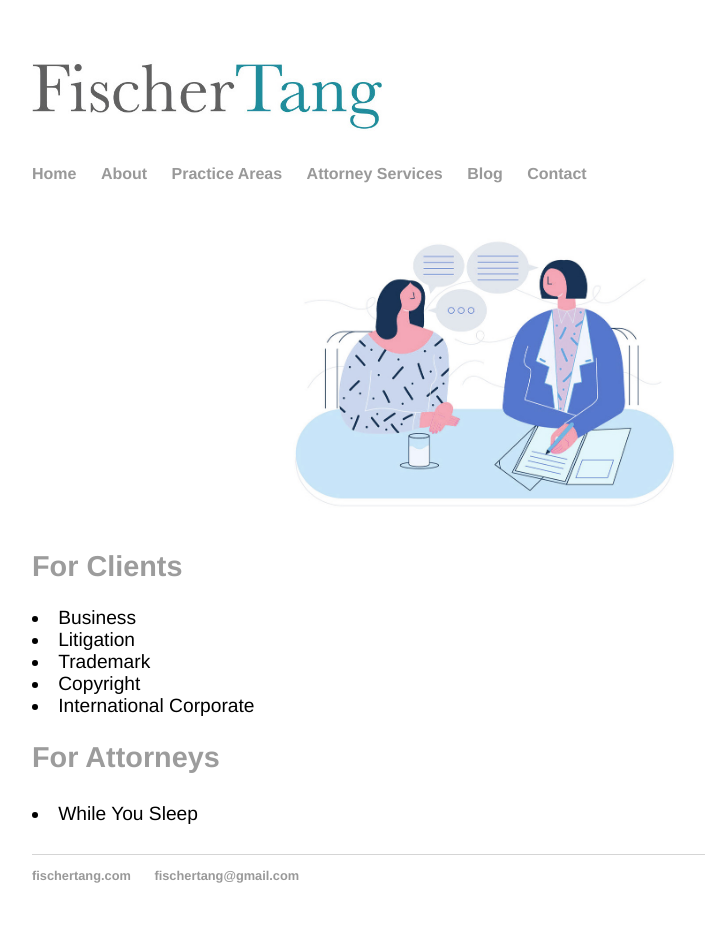
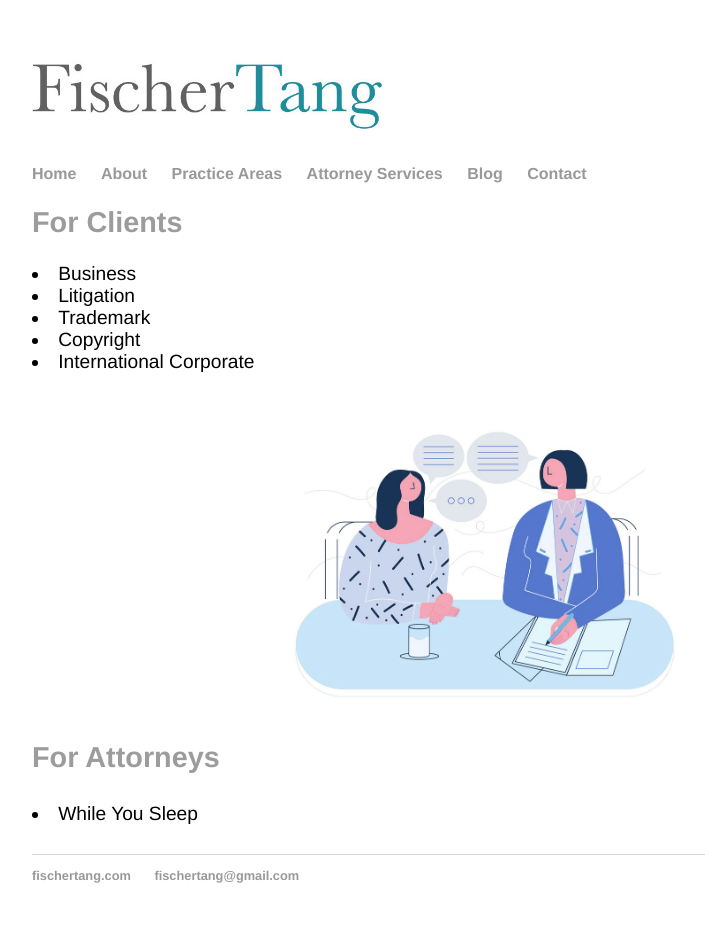
Before and after one commit to fischertang/fischertang.github.io, a Jekyll site: the page built from practiceareas/index.html, in a window 1280 px wide. Shown: the whole page, without its empty margins (160-865 px from the left). Built offline with Jekyll 4.4.1, drawn with Linux system fonts in a browser that asks for light colours.

Commit message:
Update index.html

```diff
--- a/practiceareas/index.html
+++ b/practiceareas/index.html
@@ -4,7 +4,7 @@ title: About Fischer Tang
 ---
 <div class="blurb">
 
-<p align=center><img src="http://fischertang.github.io/images/clientsplash.jpg" width=400px>
+
   <h2>For Clients</h2>
 <h3>
 <li>Business
@@ -14,7 +14,7 @@ title: About Fischer Tang
 <li>International Corporate
 
 </h3>
-
+<p align=center><img src="http://fischertang.github.io/images/clientsplash.jpg" width=400px>
   <h2>For Attorneys</h2>
 <h3>
   <p><li>While You Sleep</p>
```
